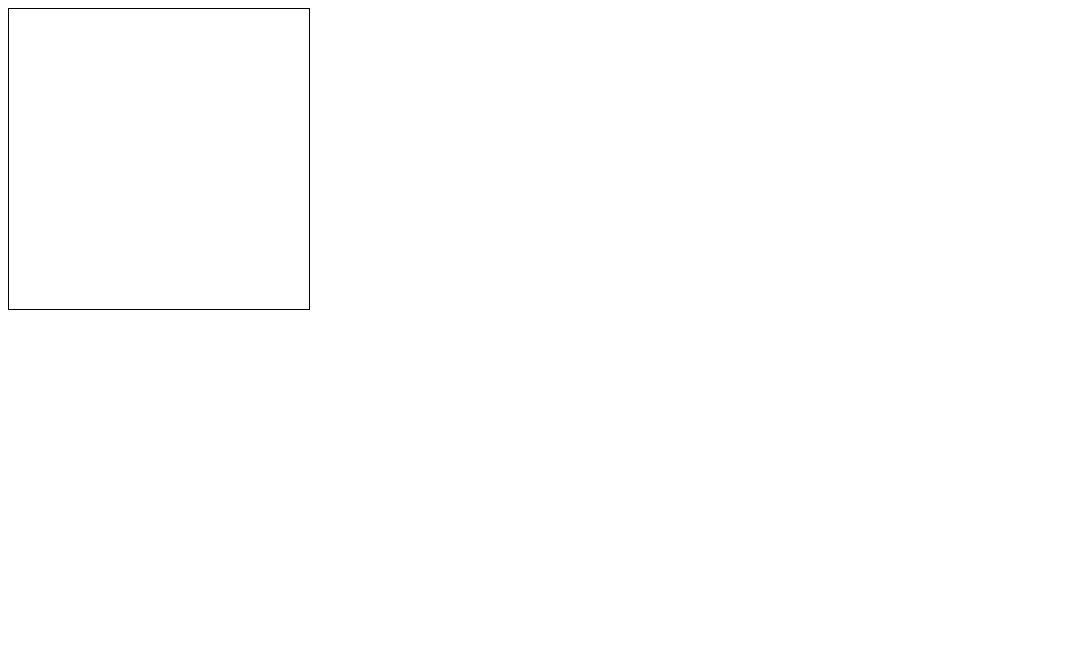
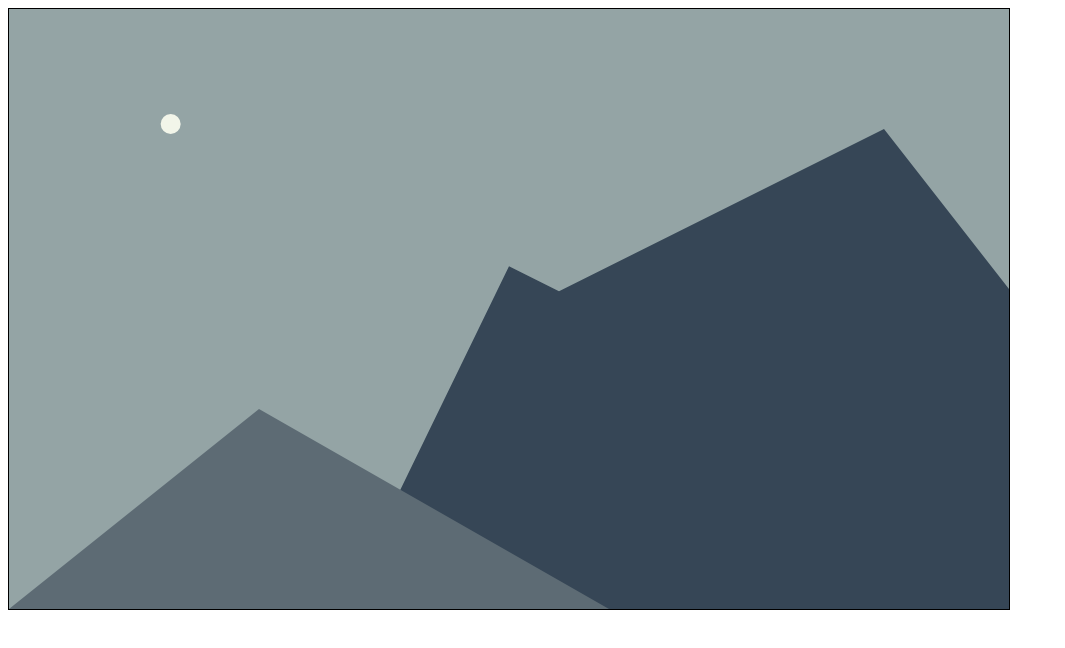
Before and after one commit to kyletolle/canvas-drawing, a plain HTML site: page index.html in a window 1280 px wide. Shown: the whole page, without its empty margins (0-1065 px from the left). Drawn offline with Linux system fonts and the light colour scheme.

Commit message:
Draw a mountain scene on the canvas

```diff
--- a/app.js
+++ b/app.js
@@ -1,9 +1,85 @@
+var canvas;
+var context;
+
+// Colors borrowed from
+// https://kuler.adobe.com/treesinthewoods-color-theme-3277114/
+
 function draw() {
-  var canvas = document.getElementById('drawingBoard');
+  canvas = document.getElementById('drawingBoard');
 
   if (canvas.getContext) {
-    var context = canvas.getContext('2d');
+    context = canvas.getContext('2d');
+    drawSky();
+    drawMoon();
+    drawBackRange()
+    drawFrontRange();
   } else {
     // No canvas support here.
   }
 }
+
+function drawSky() {
+  context.fillStyle = "#94A4A5";
+  context.fillRect(0,0, canvas.width, canvas.height);
+}
+
+function drawMoon() {
+  var totalWidth = canvas.width;
+  var totalHeight = canvas.height;
+
+  var circleRadius = 10;
+
+  var x = (totalWidth/6) - (circleRadius/2);
+  var y = (totalHeight/5) - (circleRadius/2);
+
+  context.arc(x, y, circleRadius, 0, 360);
+
+  context.fillStyle = "#F2F5E9";
+  context.fill();
+}
+
+function drawFrontRange() {
+  context.beginPath();
+  context.moveTo(0, canvas.height);
+  var x = canvas.width/4;
+  var y = 2*canvas.height/3;
+  context.lineTo(x, y);
+
+  x = 3*canvas.width/5;
+  y = canvas.height;
+  context.lineTo(x, y);
+  context.closePath();
+  context.fillStyle = "#5D6B74";
+  context.fill();
+}
+
+function drawBackRange() {
+  context.beginPath();
+
+  // Start of back range
+  var x = canvas.width/3;
+  var y = canvas.height;
+  context.moveTo(x, y);
+
+  // Draw little peak
+  x = canvas.width/2;
+  y = canvas.height*(3/7);
+  context.lineTo(x, y);
+
+  x += 50;
+  y += 25;
+  context.lineTo(x, y);
+
+  // Draw big peak
+  x = canvas.width*(7/8);
+  y = canvas.height*(1/5);
+  context.lineTo(x, y);
+
+  x = canvas.width + 250;
+  y = canvas.height;
+  context.lineTo(x, y);
+
+  context.closePath();
+  context.fillStyle = "#364656";
+  context.fill();
+}
--- a/index.html
+++ b/index.html
@@ -7,7 +7,7 @@
   </head>
 
   <body onload="draw();">
-    <canvas id="drawingBoard" width="300" height="300">
+    <canvas id="drawingBoard" width="1000" height="600">
       Your browser does not support canvas drawing.
     </canvas>
   </body>
```
